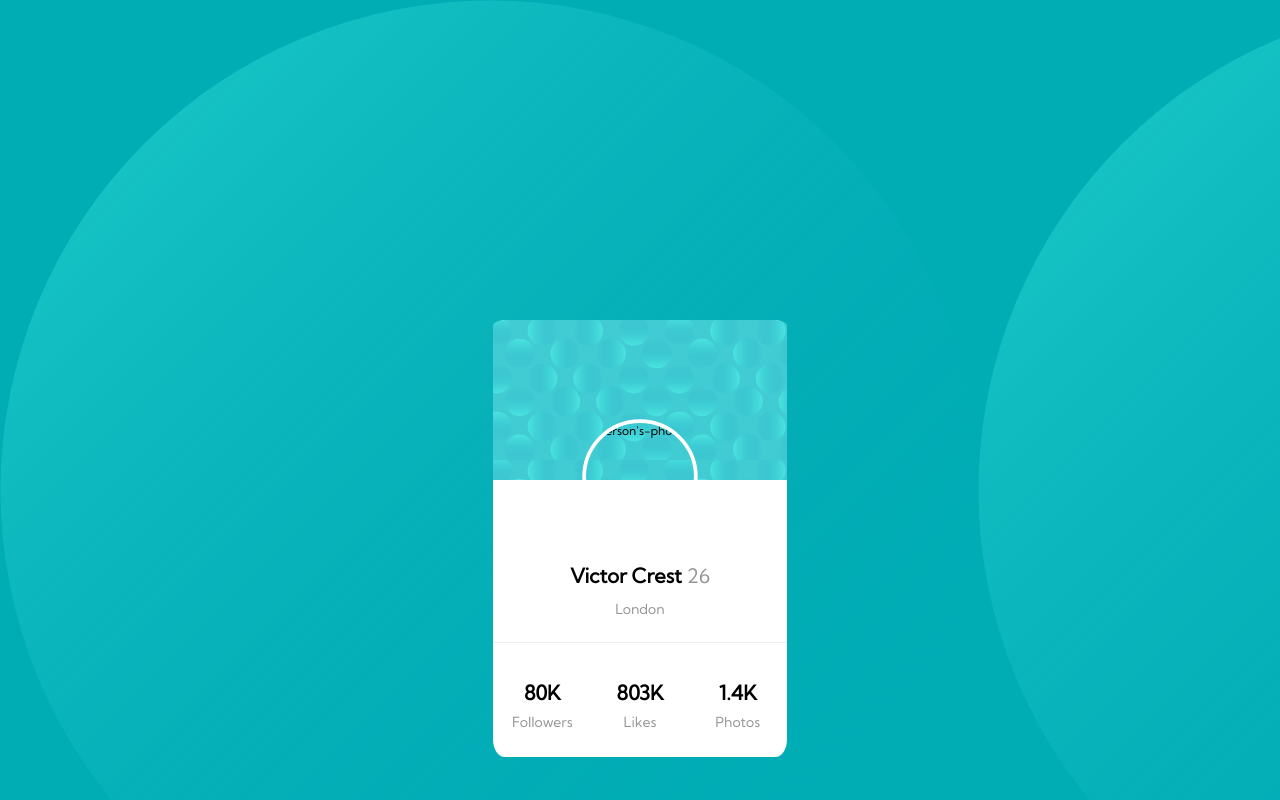
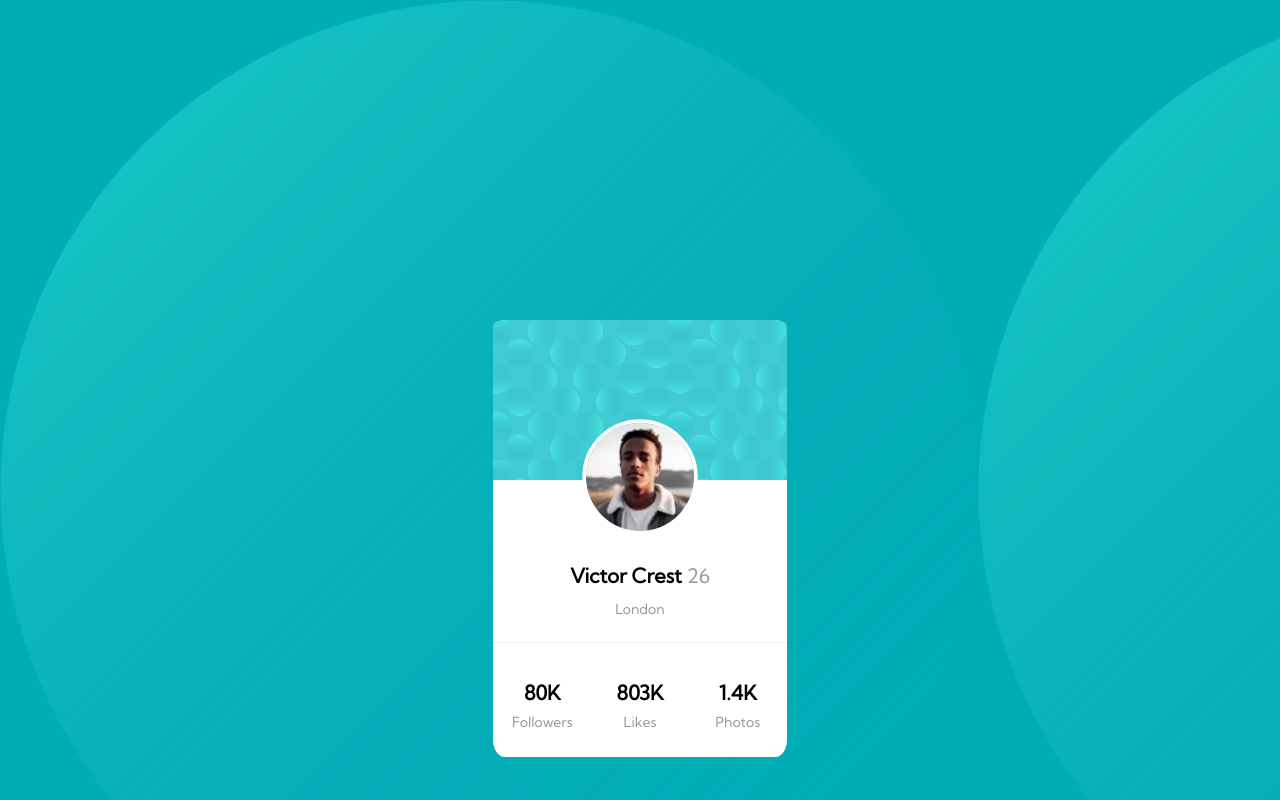
Before and after one commit to fender7/profile-card, a plain HTML site: page index.html in a window 1280 px wide. Shown: the top 800 px of the page. Drawn offline with Linux system fonts and the light colour scheme; files whose address does not match are found by name.

Commit message:
Update index.html

```diff
--- a/index.html
+++ b/index.html
@@ -8,7 +8,7 @@
     <link rel="stylesheet" href="styles.css">
 
     <!-- favicon link -->
-    <link rel="favicon" href="images/favicon.png">
+    <link rel="favicon" href="favicon.png">
 
     <!-- Google font -->
     <link rel="preconnect" href="https://fonts.gstatic.com">
@@ -19,7 +19,7 @@
     <div class="container">
       <div class="card">
         <div class="top">
-          <img src="images/image-victor.jpg" alt="person's-photo">
+          <img src="image-victor.jpg" alt="person's-photo">
         </div>
 
         <div class="middle">
```
